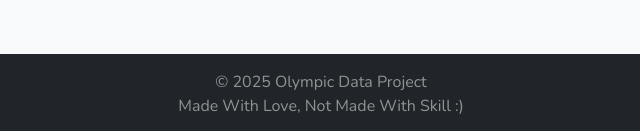
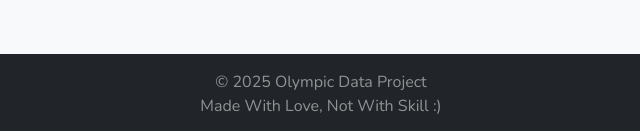
Before and after one commit to com-480-data-visualization/DaViz, a plain HTML site: page index.html in a window 1280 px wide. Shown: the part 1574-1705 px from the top of the page, 319-959 px from the left. Drawn offline with nearby package versions, Linux system fonts and the light colour scheme.

Commit message:
Fix typo in footer message

```diff
--- a/index.html
+++ b/index.html
@@ -95,7 +95,7 @@
     <div class="container">
       © 2025 Olympic Data Project
       <br />
-      Made With Love, Not Made With Skill :)
+      Made With Love, Not With Skill :)
     </div>
   </footer>
 
```
